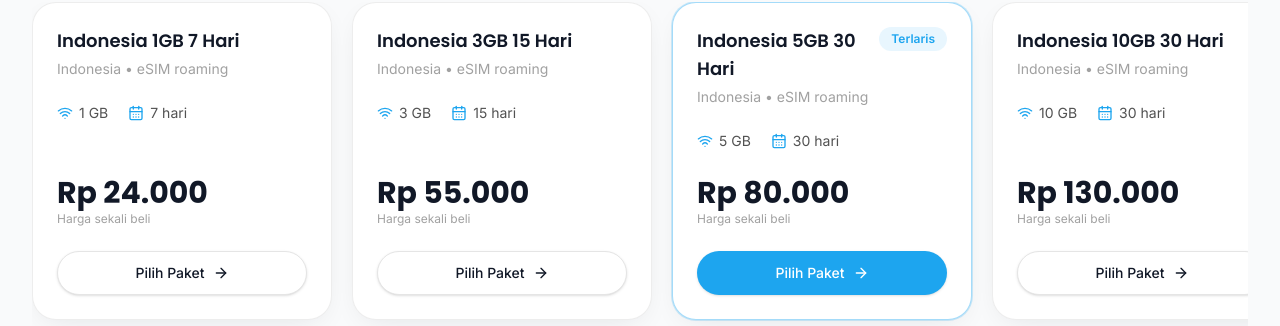
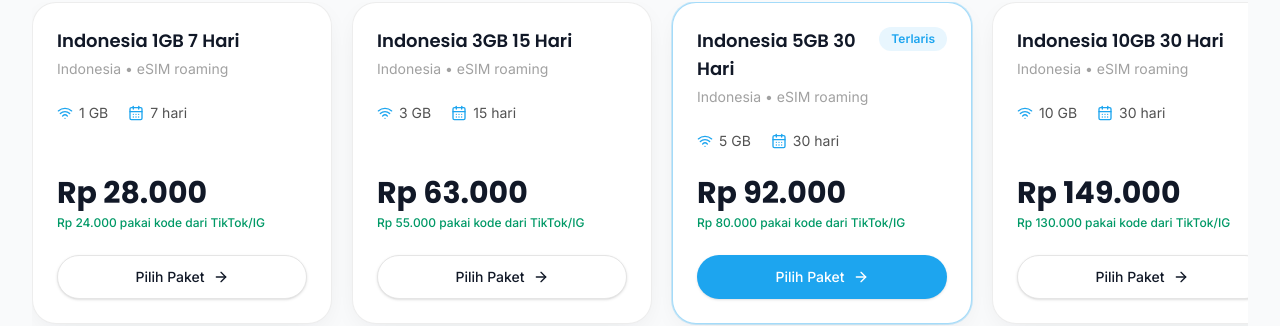
Before and after one commit to mainanakun04-beep/esimku-id, a Next.js app: page / in a window 1280 px wide. Shown: the part 1597-1923 px from the top of the page. Built offline with nearby package versions, Linux system fonts and the light colour scheme; no server answers.

Commit message:
Fix: samakan harga kartu dengan checkout (anti kesan ketipu)

```diff
--- a/src/components/shared/product-card.tsx
+++ b/src/components/shared/product-card.tsx
@@ -6,6 +6,7 @@ import { Button } from "@/components/ui/button";
 import { Card } from "@/components/ui/card";
 import { cn } from "@/lib/utils";
 import { formatIDR, formatData, formatValidity } from "@/lib/format";
+import { getNormalPrice } from "@/lib/pricing";
 import type { Product } from "@/types";
 
 interface ProductCardProps {
@@ -13,6 +14,9 @@ interface ProductCardProps {
 }
 
 export function ProductCard({ product }: ProductCardProps) {
+  const normalPrice = getNormalPrice(product);
+  const hasCodePrice = product.price < normalPrice;
+
   return (
     <Card
       className={cn(
@@ -47,9 +51,15 @@ export function ProductCard({ product }: ProductCardProps) {
 
       <div className="mt-auto">
         <p className="font-heading text-3xl font-bold text-dark">
-          {formatIDR(product.price)}
+          {formatIDR(normalPrice)}
         </p>
-        <p className="text-xs text-neutral-400">Harga sekali beli</p>
+        {hasCodePrice ? (
+          <p className="mt-1 text-xs font-medium text-emerald-600">
+            {formatIDR(product.price)} pakai kode dari TikTok/IG
+          </p>
+        ) : (
+          <p className="text-xs text-neutral-400">Harga sekali beli</p>
+        )}
       </div>
 
       <Button asChild className="w-full" variant={product.featured ? "primary" : "secondary"}>
```
